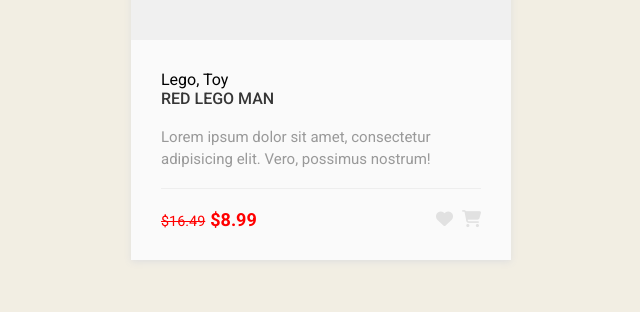
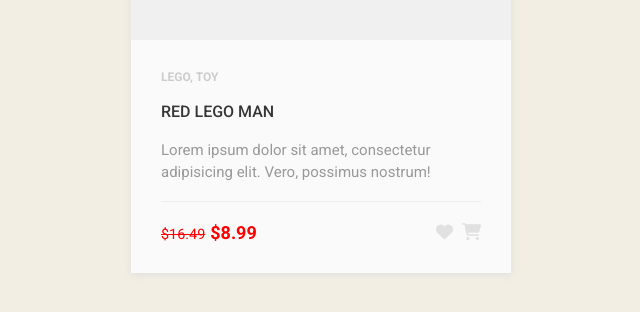
Before and after one commit to onuryasargg/CSS-Animations, a plain HTML site: page ProductCard/ProductCard.html in a window 1280 px wide. Shown: the part 310-622 px from the top of the page, without its empty margins (319-959 px from the left). Drawn offline with Linux system fonts and the light colour scheme.

Commit message:
Update ProductCard.html
v1.0000000000001

```diff
--- a/ProductCard/ProductCard.html
+++ b/ProductCard/ProductCard.html
@@ -14,7 +14,7 @@
             <img src="https://cdn-icons-png.flaticon.com/512/1674/1674395.png" />
         </div>
         <div class="product-details">
-            <span class="product-category">Lego, Toy</span>
+            <span class="product-catagory">Lego, Toy</span>
             <h4><a href="">Red Lego Man</a></h4>
             <p>Lorem ipsum dolor sit amet, consectetur adipisicing elit. Vero, possimus nostrum!</p>
             <div class="product-bottom-details">
```
